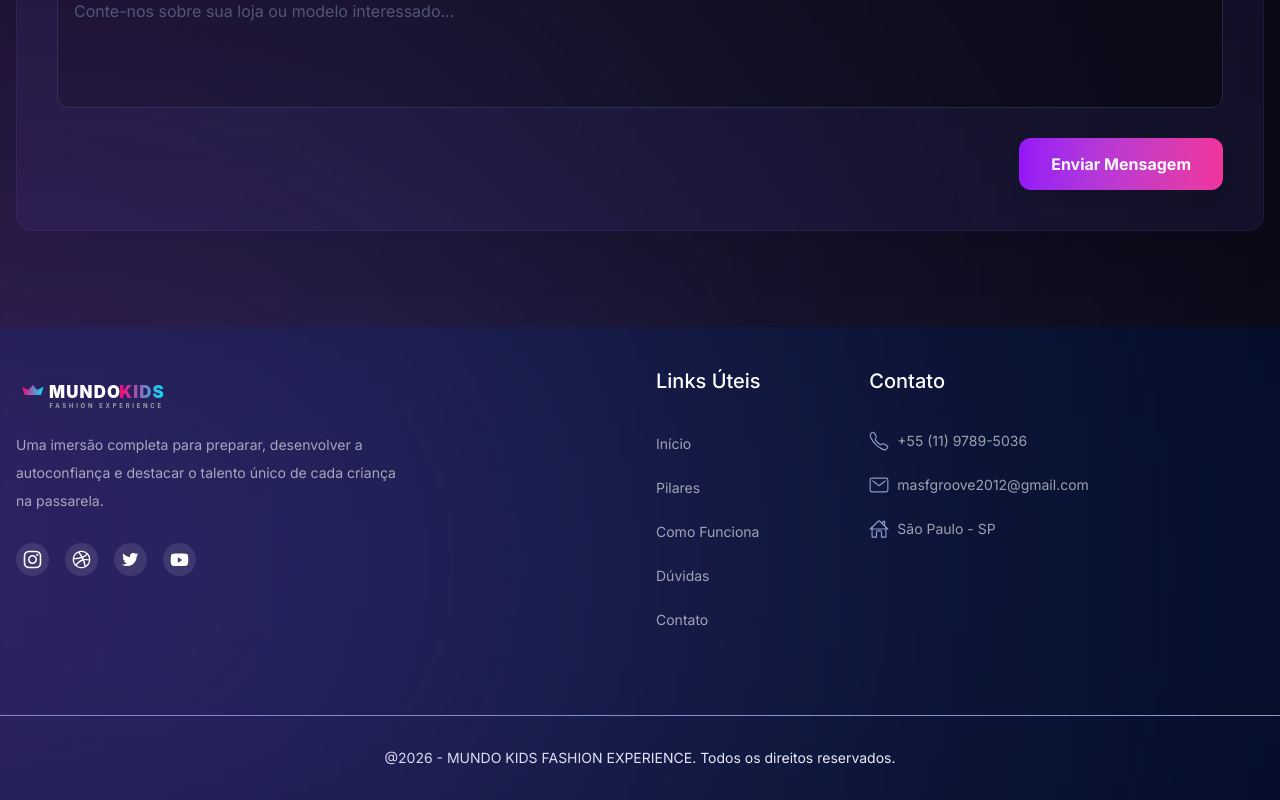
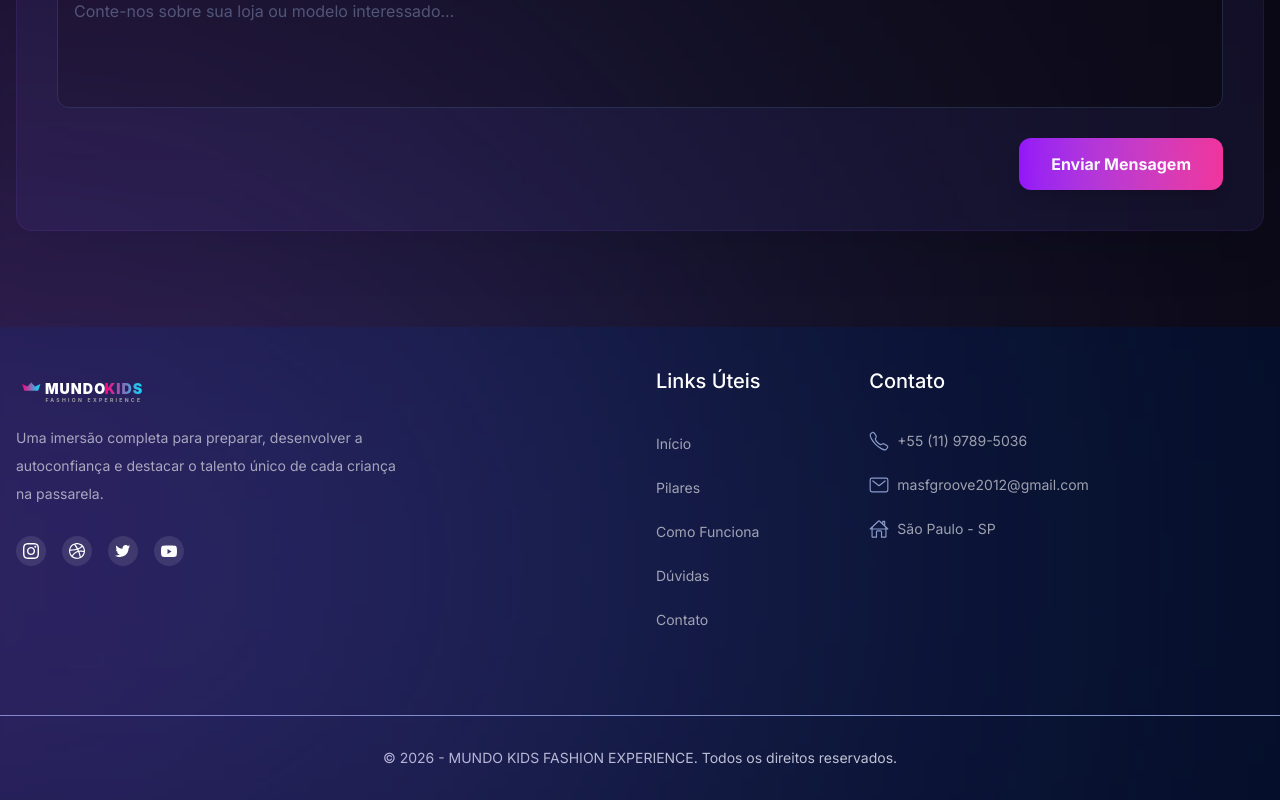
Before and after one commit to devloopcode-art/mundo-kids-landing, a Next.js app: page / in a window 1280 px wide. Shown: the part 5576-6376 px from the top of the page. Built offline with nearby package versions, Linux system fonts and the light colour scheme.

Commit message:
ajuste: atualizando rotas e nomes de pastas para o deploy

```diff
--- a/src/app/components/layout/footer/index.tsx
+++ b/src/app/components/layout/footer/index.tsx
@@ -1,44 +1,61 @@
 "use client";
 
 import { Footerlinkdata, Sociallinkdata } from "@/lib/data/pageData";
-import { getImagePath } from "@/lib/utils/imagePath";
 import Image from "next/image";
 import Link from "next/link";
 
 const Footer = () => {
+  // Função para garantir que os caminhos dos ícones sociais fiquem limpos em produção
+  const resolveSrc = (src: string) => {
+    if (!src) return "";
+    return src
+      .replace("/crypto-nextjs-1.0.0", "")
+      .replace("crypto-nextjs-1.0.0", "")
+      .replace("/public", "");
+  };
+
   return (
     <footer className="bg-body-bg relative pt-10">
       <div className="bg-linear-to-r from-primary to-secondary hidden lg:block absolute w-full h-full top-0 -left-1/2 blur-390"></div>
-      <div className="container relative z-10 pb-16">
+      <div className="container mx-auto px-4 relative z-10 pb-16">
         <div className="grid grid-cols-1 gap-y-10 md:gap-x-16 sm:grid-cols-2 lg:grid-cols-12 xl:gap-x-8">
+
+          {/* Coluna Sobre & Redes Sociais */}
           <div className="lg:col-span-6 sm:col-span-2">
-            <img
-              className="block h-12 w-20px mb-4"
-              src={getImagePath("/images/logo/logo.svg")}
+            <Image
+              className="block mb-4 object-contain"
+              src="/images/logo/logo.svg"
               alt="Mundo Kids Logo"
+              width={180}
+              height={48}
             />
             <p className="text-white/60 text-sm font-normal max-w-96 leading-7 mb-7">
               Uma imersão completa para preparar, desenvolver a autoconfiança
               e destacar o talento único de cada criança na passarela.
             </p>
+
+            {/* Ícones de Redes Sociais com caminho corrigido */}
             <div className="flex gap-4">
               {Sociallinkdata.map((items, i) => (
                 <Link
-                  onClick={(e) => {
-                    e.preventDefault();
-                  }}
-                  href={"#!"}
+                  href={items.href || "#!"}
                   key={i}
+                  target={items.href !== "#!" ? "_blank" : undefined}
+                  rel="noopener noreferrer"
                 >
-                  <img
-                    src={items.imgsrc}
-                    alt={items.imgsrc}
-                    className="hover:opacity-70"
+                  <Image
+                    src={resolveSrc(items.imgsrc)}
+                    alt="Social Icon"
+                    width={30}
+                    height={30}
+                    className="hover:opacity-70 transition-opacity"
                   />
                 </Link>
               ))}
             </div>
           </div>
+
+          {/* Coluna Links Úteis */}
           <div className="group relative lg:col-span-2">
             <p className="text-white text-xl font-medium mb-9">Links Úteis</p>
             <ul>
@@ -46,7 +63,7 @@ const Footer = () => {
                 <li key={i} className="mb-5">
                   <Link
                     href={product.href}
-                    className="text-white/60 text-sm font-normal mb-6 space-links hover:text-primary"
+                    className="text-white/60 text-sm font-normal mb-6 space-links hover:text-pink-500 transition-colors"
                   >
                     {product.label}
                   </Link>
@@ -54,18 +71,20 @@ const Footer = () => {
               ))}
             </ul>
           </div>
+
+          {/* Coluna Contatos com caminhos de imagem diretos */}
           <div className="lg:col-span-4">
             <p className="text-white text-xl font-medium mb-9">Contato</p>
 
-            {/* WhatsApp Atualizado */}
+            {/* WhatsApp */}
             <Link
-              href={"https://wa.me/551197895036"}
+              href="https://wa.me/551197895036"
               target="_blank"
               rel="noopener noreferrer"
-              className="text-white/60 hover:text-primary text-sm font-normal mb-6 flex gap-2 w-fit"
+              className="text-white/60 hover:text-pink-500 text-sm font-normal mb-6 flex gap-2 w-fit transition-colors"
             >
               <Image
-                src={getImagePath("/images/footer/number.svg")}
+                src="/images/footer/number.svg"
                 alt="whatsapp-icon"
                 width={20}
                 height={20}
@@ -73,13 +92,13 @@ const Footer = () => {
               +55 (11) 9789-5036
             </Link>
 
-            {/* E-mail Atualizado */}
+            {/* E-mail */}
             <Link
-              href={"mailto:masfgroove2012@gmail.com"}
-              className="text-white/60 hover:text-primary text-sm font-normal mb-6 flex gap-2 w-fit"
+              href="mailto:masfgroove2012@gmail.com"
+              className="text-white/60 hover:text-pink-500 text-sm font-normal mb-6 flex gap-2 w-fit transition-colors"
             >
               <Image
-                src={getImagePath("/images/footer/email.svg")}
+                src="/images/footer/email.svg"
                 alt="email-icon"
                 width={20}
                 height={20}
@@ -87,9 +106,10 @@ const Footer = () => {
               masfgroove2012@gmail.com
             </Link>
 
+            {/* Localização */}
             <div className="text-white/60 text-sm font-normal mb-6 flex gap-2">
               <Image
-                src={getImagePath("/images/footer/address.svg")}
+                src="/images/footer/address.svg"
                 alt="address-icon"
                 width={20}
                 height={20}
@@ -97,11 +117,14 @@ const Footer = () => {
               São Paulo - SP
             </div>
           </div>
+
         </div>
       </div>
+
+      {/* Copyright */}
       <div className="py-8 px-4 border-t border-t-lightblue">
-        <p className="text-center text-white text-sm">
-          @2026 - MUNDO KIDS FASHION EXPERIENCE. Todos os direitos reservados.
+        <p className="text-center text-white/80 text-sm">
+          © 2026 - MUNDO KIDS FASHION EXPERIENCE. Todos os direitos reservados.
         </p>
       </div>
     </footer>
```
